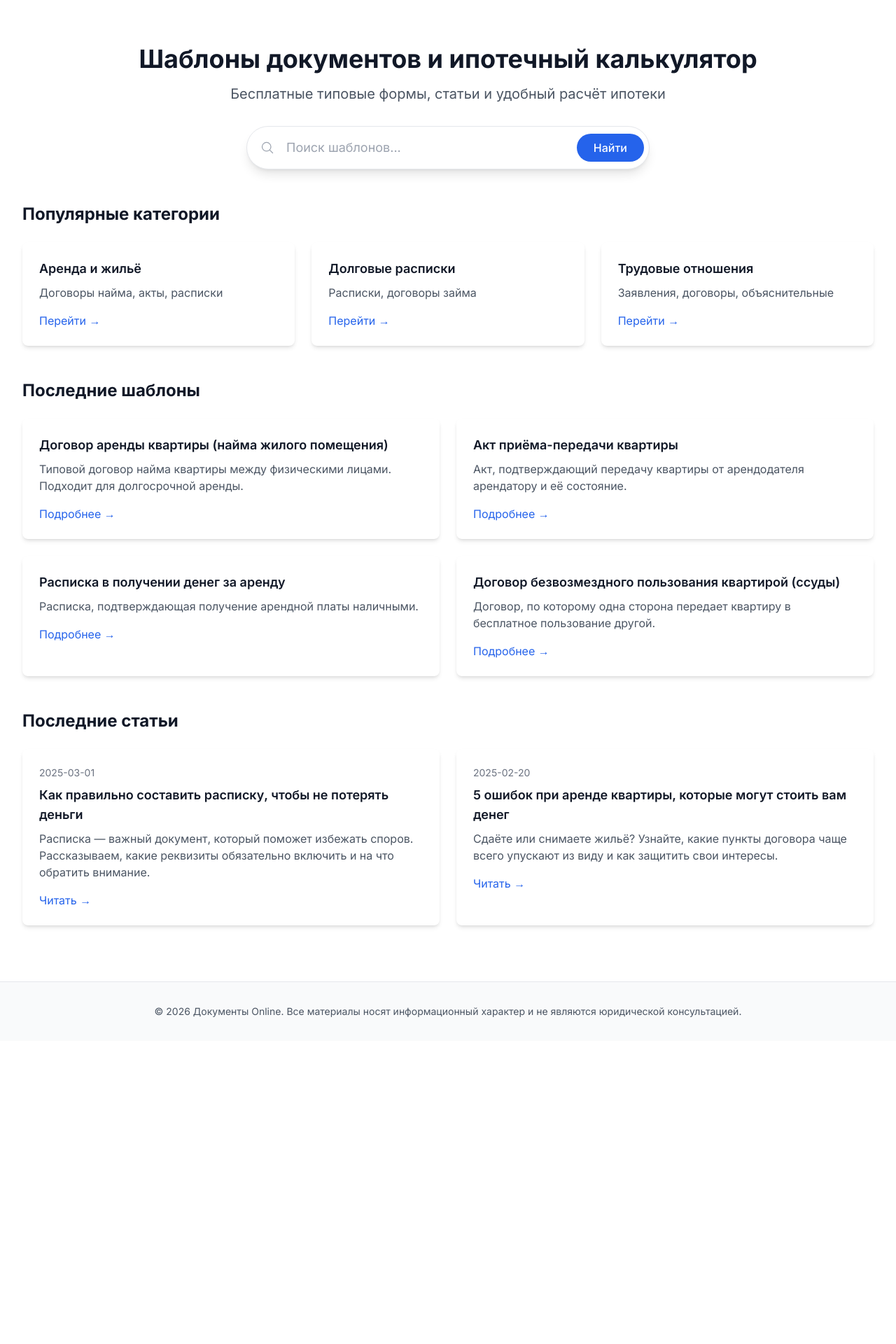
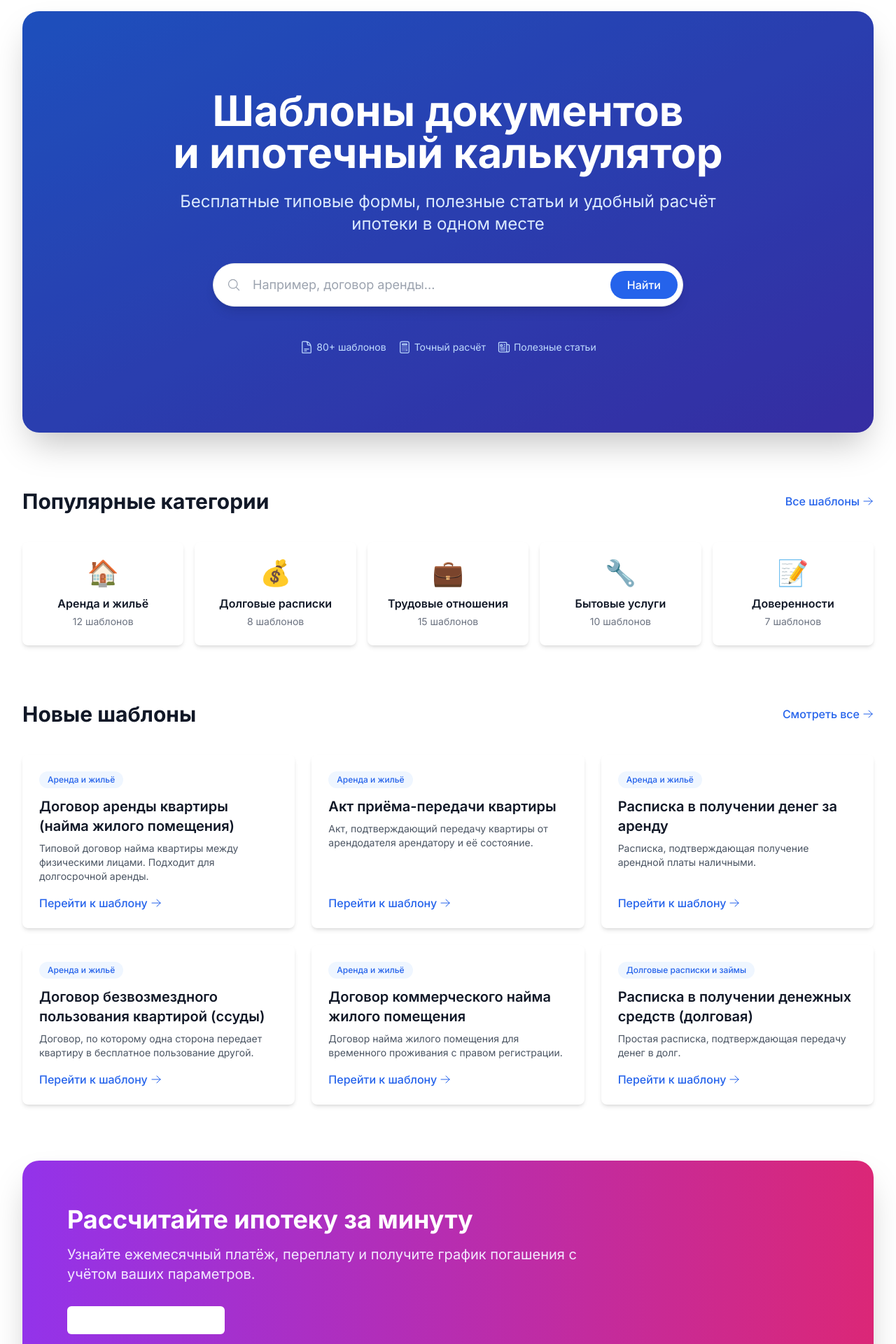
Before and after one commit to pzorin1171-star/for-live, a Next.js app: page / in a window 1280 px wide. Shown: the part 80-2000 px from the top of the page at 70% size. Before the commit the page ends 1567 px from the top, so only its background shows below. Built offline with nearby package versions, Linux system fonts and the light colour scheme.

Commit message:
Update index.tsx

```diff
--- a/src/pages/index.tsx
+++ b/src/pages/index.tsx
@@ -1,96 +1,177 @@
 import Link from 'next/link';
+import Image from 'next/image';
+import { getAllTemplates } from '@/lib/search';
+import { getAllPosts } from '@/lib/blog';
 import Search from '@/components/ui/Search';
 import Card from '@/components/ui/Card';
-import { getAllTemplates } from '@/lib/search'; // будет ниже
-import { getAllPosts } from '@/lib/blog'; // будет ниже
+import Button from '@/components/ui/Button';
 import type { Template } from '@/types/template';
 import type { BlogPost } from '@/types/blog';
-import { getAllTemplates } from '@/lib/search';
+import {
+  HomeIcon,
+  DocumentTextIcon,
+  CalculatorIcon,
+  NewspaperIcon,
+  ArrowRightIcon,
+} from '@heroicons/react/24/outline';
+
 interface HomeProps {
   recentTemplates: Template[];
   recentPosts: BlogPost[];
 }
 
+// Иконки для категорий
+const categoryIcons: Record<string, React.ReactNode> = {
+  rent: '🏠',
+  debt: '💰',
+  work: '💼',
+  services: '🔧',
+  power: '📝',
+  business: '🏢',
+  government: '🏛️',
+  transport: '🚗',
+  finance: '📊',
+  pension: '👵',
+  social: '🤝',
+  housing: '🏘️',
+  insurance: '🛡️',
+  court: '⚖️',
+  other: '📁',
+};
+
 export default function Home({ recentTemplates, recentPosts }: HomeProps) {
   return (
-    <div>
-      <section className="text-center py-12">
-        <h1 className="text-4xl font-bold text-gray-900 mb-4">
-          Шаблоны документов и ипотечный калькулятор
+    <div className="space-y-20">
+      {/* Hero секция с градиентом */}
+      <section className="relative bg-gradient-to-br from-blue-600 to-indigo-700 text-white rounded-3xl overflow-hidden shadow-2xl">
+        <div className="absolute inset-0 bg-black/20"></div>
+        <div className="relative container-custom py-20 md:py-28 text-center">
+          <h1 className="text-4xl md:text-6xl font-bold mb-6 leading-tight">
+            Шаблоны документов<br />и ипотечный калькулятор
           </h1>
-        <p className="text-xl text-gray-600 mb-8">
-          Бесплатные типовые формы, статьи и удобный расчёт ипотеки
+          <p className="text-xl md:text-2xl mb-10 text-blue-100 max-w-3xl mx-auto">
+            Бесплатные типовые формы, полезные статьи и удобный расчёт ипотеки в одном месте
           </p>
-        <div className="max-w-xl mx-auto">
-          <Search placeholder="Поиск шаблонов..." />
+          <div className="max-w-2xl mx-auto">
+            <Search placeholder="Например, договор аренды..." />
+          </div>
+          <div className="mt-12 flex flex-wrap justify-center gap-4 text-sm text-blue-200">
+            <span className="flex items-center"><DocumentTextIcon className="h-5 w-5 mr-1" /> 80+ шаблонов</span>
+            <span className="flex items-center"><CalculatorIcon className="h-5 w-5 mr-1" /> Точный расчёт</span>
+            <span className="flex items-center"><NewspaperIcon className="h-5 w-5 mr-1" /> Полезные статьи</span>
+          </div>
         </div>
       </section>
 
-      <section className="mb-12">
-        <h2 className="text-2xl font-bold mb-6">Популярные категории</h2>
-        <div className="grid grid-cols-1 sm:grid-cols-2 lg:grid-cols-3 gap-6">
-          <Card>
-            <h3 className="font-semibold text-lg mb-2">Аренда и жильё</h3>
-            <p className="text-gray-600">Договоры найма, акты, расписки</p>
-            <Link href="/templates?category=rent" className="text-primary hover:underline mt-4 inline-block">
-              Перейти →
+      {/* Популярные категории */}
+      <section>
+        <div className="flex items-center justify-between mb-10">
+          <h2 className="text-3xl font-bold text-gray-900">Популярные категории</h2>
+          <Link href="/templates" className="text-primary hover:text-blue-700 font-medium flex items-center">
+            Все шаблоны <ArrowRightIcon className="h-4 w-4 ml-1" />
           </Link>
+        </div>
+        <div className="grid grid-cols-2 md:grid-cols-4 lg:grid-cols-5 gap-4">
+          {[
+            { id: 'rent', name: 'Аренда и жильё', count: 12 },
+            { id: 'debt', name: 'Долговые расписки', count: 8 },
+            { id: 'work', name: 'Трудовые отношения', count: 15 },
+            { id: 'services', name: 'Бытовые услуги', count: 10 },
+            { id: 'power', name: 'Доверенности', count: 7 },
+          ].map((cat) => (
+            <Link key={cat.id} href={`/templates?category=${cat.id}`}>
+              <Card className="text-center p-6 hover:scale-105 cursor-pointer transition-transform">
+                <div className="text-4xl mb-3">{categoryIcons[cat.id] || '📄'}</div>
+                <h3 className="font-semibold text-gray-900">{cat.name}</h3>
+                <p className="text-sm text-gray-500 mt-1">{cat.count} шаблонов</p>
               </Card>
-          <Card>
-            <h3 className="font-semibold text-lg mb-2">Долговые расписки</h3>
-            <p className="text-gray-600">Расписки, договоры займа</p>
-            <Link href="/templates?category=debt" className="text-primary hover:underline mt-4 inline-block">
-              Перейти →
             </Link>
-          </Card>
-          <Card>
-            <h3 className="font-semibold text-lg mb-2">Трудовые отношения</h3>
-            <p className="text-gray-600">Заявления, договоры, объяснительные</p>
-            <Link href="/templates?category=work" className="text-primary hover:underline mt-4 inline-block">
-              Перейти →
-            </Link>
-          </Card>
-        </div>
-      </section>
-
-      <section className="mb-12">
-        <h2 className="text-2xl font-bold mb-6">Последние шаблоны</h2>
-        <div className="grid grid-cols-1 md:grid-cols-2 gap-6">
-          {recentTemplates.slice(0, 4).map((template) => (
-            <Card key={template.slug}>
-              <h3 className="font-semibold text-lg mb-2">{template.title}</h3>
-              <p className="text-gray-600 mb-4">{template.description}</p>
-              <Link href={`/templates/${template.slug}`} className="text-primary hover:underline">
-                Подробнее →
-              </Link>
-            </Card>
           ))}
         </div>
       </section>
 
+      {/* Последние шаблоны */}
       <section>
-        <h2 className="text-2xl font-bold mb-6">Последние статьи</h2>
-        <div className="grid grid-cols-1 md:grid-cols-2 gap-6">
-          {recentPosts.slice(0, 2).map((post) => (
-            <Card key={post.slug}>
-              <p className="text-sm text-gray-500 mb-2">{post.date}</p>
-              <h3 className="font-semibold text-lg mb-2">{post.title}</h3>
-              <p className="text-gray-600 mb-4">{post.excerpt}</p>
-              <Link href={`/blog/${post.slug}`} className="text-primary hover:underline">
-                Читать →
+        <div className="flex items-center justify-between mb-10">
+          <h2 className="text-3xl font-bold text-gray-900">Новые шаблоны</h2>
+          <Link href="/templates" className="text-primary hover:text-blue-700 font-medium flex items-center">
+            Смотреть все <ArrowRightIcon className="h-4 w-4 ml-1" />
           </Link>
+        </div>
+        <div className="grid grid-cols-1 md:grid-cols-2 lg:grid-cols-3 gap-6">
+          {recentTemplates.slice(0, 6).map((template) => (
+            <Link key={template.slug} href={`/templates/${template.slug}`}>
+              <Card hover className="h-full flex flex-col">
+                <span className="text-xs font-medium text-primary bg-blue-50 px-3 py-1 rounded-full self-start mb-3">
+                  {template.categoryName}
+                </span>
+                <h3 className="text-xl font-semibold mb-2 line-clamp-2">{template.title}</h3>
+                <p className="text-gray-600 text-sm mb-4 line-clamp-3 flex-grow">{template.description}</p>
+                <div className="flex items-center text-primary font-medium mt-auto">
+                  Перейти к шаблону <ArrowRightIcon className="h-4 w-4 ml-1" />
+                </div>
               </Card>
+            </Link>
           ))}
         </div>
+      </section>
+
+      {/* Баннер с ипотечным калькулятором */}
+      <section className="bg-gradient-to-r from-purple-600 to-pink-600 text-white rounded-3xl p-10 md:p-16 shadow-2xl">
+        <div className="max-w-3xl">
+          <h2 className="text-3xl md:text-4xl font-bold mb-4">Рассчитайте ипотеку за минуту</h2>
+          <p className="text-lg md:text-xl text-purple-100 mb-8">
+            Узнайте ежемесячный платёж, переплату и получите график погашения с учётом ваших параметров.
+          </p>
+          <Link href="/calculator">
+            <Button variant="primary" size="lg" className="bg-white text-purple-700 hover:bg-gray-100">
+              Перейти к калькулятору
+            </Button>
+          </Link>
+        </div>
+      </section>
+
+      {/* Последние статьи */}
+      <section>
+        <div className="flex items-center justify-between mb-10">
+          <h2 className="text-3xl font-bold text-gray-900">Полезные статьи</h2>
+          <Link href="/blog" className="text-primary hover:text-blue-700 font-medium flex items-center">
+            Все статьи <ArrowRightIcon className="h-4 w-4 ml-1" />
+          </Link>
+        </div>
+        <div className="grid grid-cols-1 md:grid-cols-2 gap-6">
+          {recentPosts.slice(0, 3).map((post) => (
+            <Link key={post.slug} href={`/blog/${post.slug}`}>
+              <Card hover className="h-full">
+                <p className="text-sm text-gray-500 mb-2">{post.date}</p>
+                <h3 className="text-xl font-semibold mb-2">{post.title}</h3>
+                <p className="text-gray-600 mb-4 line-clamp-3">{post.excerpt}</p>
+                <div className="flex items-center text-primary font-medium">
+                  Читать статью <ArrowRightIcon className="h-4 w-4 ml-1" />
+                </div>
+              </Card>
+            </Link>
+          ))}
+        </div>
+      </section>
+
+      {/* CTA секция */}
+      <section className="bg-gray-900 text-white rounded-3xl p-12 text-center">
+        <h2 className="text-3xl font-bold mb-4">Не нашли нужный шаблон?</h2>
+        <p className="text-gray-400 text-lg mb-8 max-w-2xl mx-auto">
+          Напишите нам, и мы добавим недостающий документ в нашу коллекцию.
+        </p>
+        <Button variant="primary" size="lg" className="bg-primary hover:bg-blue-700">
+          Предложить шаблон
+        </Button>
       </section>
     </div>
   );
 }
 
 export async function getStaticProps() {
-  // Импортируем функции, которые будут читать JSON
-  const templates = (await import('@/data/templates.json')).default;
-  const posts = (await import('@/data/blog-posts.json')).default;
+  const templates = getAllTemplates();
+  const posts = getAllPosts();
 
   return {
     props: {
```
Lines whose indentation alone changed are shown as unchanged.
